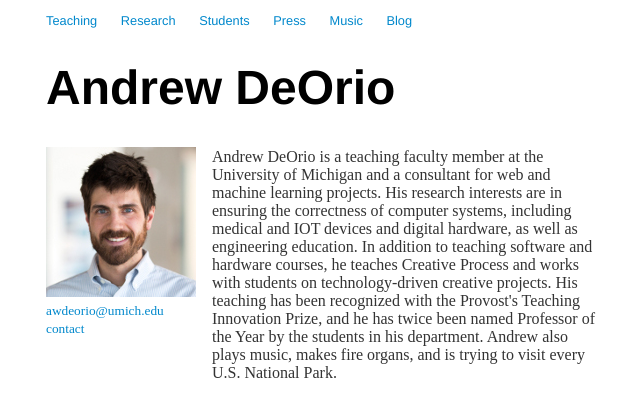
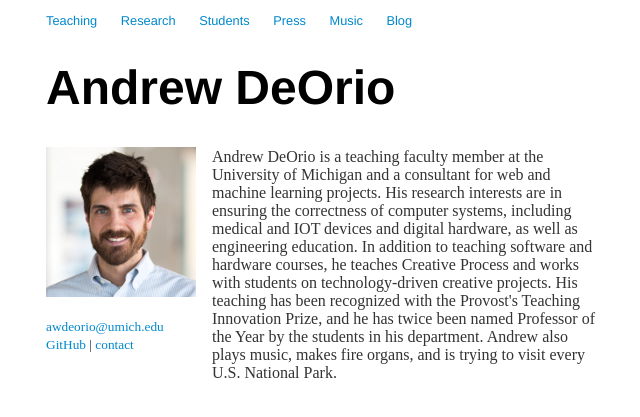
Before and after one commit to awdeorio/andrewdeorio.com, a Jekyll site: the page built from index.html, in a window 1280 px wide, cut to the strip 0-420 px from the top of the page. Shown: the top 417 px of the strip, without its empty margins (319-959 px from the left). Built offline with Jekyll 4.4.1, drawn with Linux system fonts in a browser that asks for light colours; nearby versions of some CDN libraries.

Commit message:
Add GitHub link to main page

```diff
--- a/index.html
+++ b/index.html
@@ -7,10 +7,14 @@ title: Andrew DeOrio
   <a href="https://www.flickr.com/photos/eng-portraits/12619055174/sizes/l/" target="_blank">
     <img width=150 alt="headshot" src="/assets/headshot.jpg" title="click to download different sizes">
   </a><br>
+  <p>
     <small>
-<a href=mailto:awdeorio@umich.edu>awdeorio@umich.edu</a><br>
+      <a href=mailto:awdeorio@umich.edu>awdeorio@umich.edu</a>
+      <a href="https://www.github.com/awdeorio" target="_blank">GitHub</a> |
       <a href="contact.html">contact</a>
     </small>
+  </p>
+
 </div>
 
 <div class="right">
```
Lines whose indentation alone changed are shown as unchanged.
